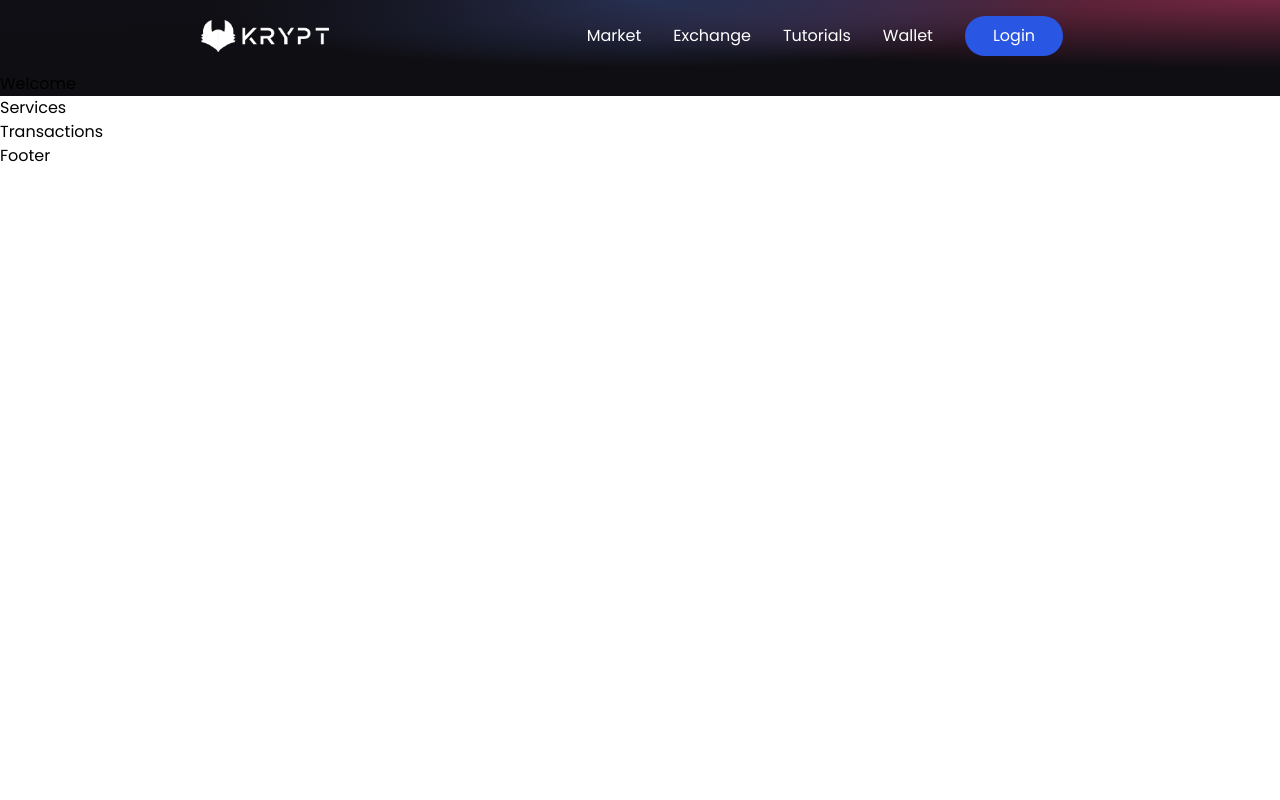
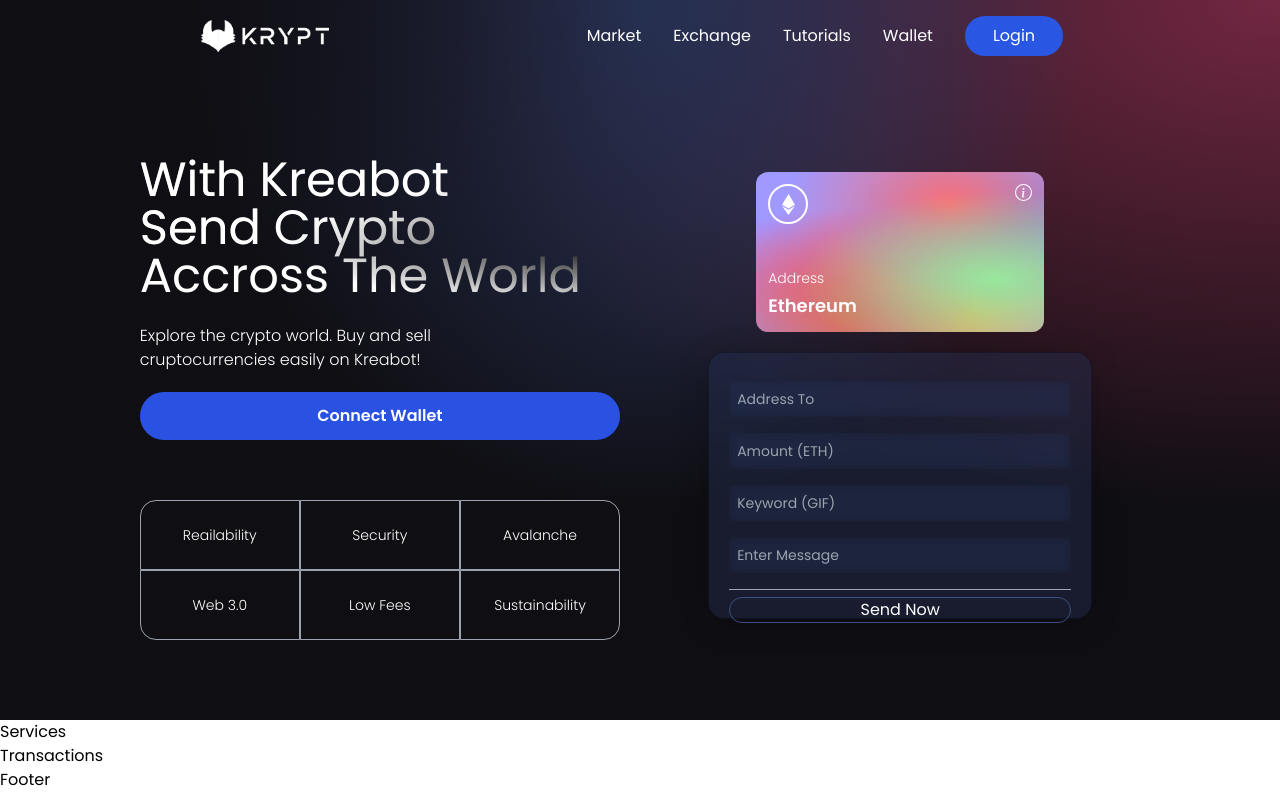
Before and after one commit to kreafik/Solidity-Project-2, a React (Vite) app in the folder client/: page / in a window 1280 px wide. Built offline with nearby package versions, Linux system fonts and the light colour scheme.

Commit message:
Yenilikler

```diff
--- a/client/src/components/Navbar.jsx
+++ b/client/src/components/Navbar.jsx
@@ -34,9 +34,12 @@
                     : <HiMenuAlt4 fontSize={28} className="text-white md:hidden cursor-pointer" onClick={() => setToggleMenu(true)}/>
                 }
                 {toggleMenu && (
-                    <ul>
+                    <ul
+                        className="z-10 fixed top-0 -right-2 p-3 w-[70vw] h-screen shadow-2xl md:hidden list-none
+                        flex flex-col justify-start items-end rounded-md blue-glassmorphism text-white animate-slide-in"
+                    >
                         <li className="text-xl w-full my-2">
-                            <AiOutlineClose onClick={() => setToggleMenu=(false)} />
+                            <AiOutlineClose onClick={() =>  setToggleMenu(false)} />
                         </li>
                         {["Market", "Exchange", "Tutorials", "Wallet"].map((item, index) => (
                             <NavbarItem key={item + index} title={item} classProps="my-2 text-lg"/>
--- a/client/src/components/Welcome.jsx
+++ b/client/src/components/Welcome.jsx
@@ -1,6 +1,120 @@
+import { AiFillPlayCircle } from "react-icons/ai";
+import { SiEthereum } from 'react-icons/si';
+import { BsInfoCircle } from 'react-icons/bs';
+
+import { Loader } from './';
+
+const commonStyles = "min-h-[70px] sm:px-0 px-2 sm:min-w-[120px] flex justify-center items-center border-[0.5px] border-gray-400 text-sm font-light text-white";
+
+const Input = ({ placeholder, name, type, value, handleChange }) => (
+    <input
+        placeholder = {placeholder}
+        type= {type}
+        step="0.0001"
+        value={value}
+        onChange={(e) => handleChange(e, name)}
+        className="my-2 w-full rounded-sm p-2 outline-none bg-transparent text-white border-none text-sm white-glassmorphism"
+    />
+);
+
+
 const Welcome = () => {
+
+    const connectWallet = () => {
+
+    }
+
+    const handleSubmit = () => {
+
+    }
+
     return (
-        <h1>Welcome</h1>
+        <div className="flex w-full justify-center items-center">
+            <div className="flex md:flex-row flex-col items-start justify-between md:p-20 py-12 px-4">
+                <div className="flex flex-1 justify-start flex-col md:mr-10">
+                    <h1 className="text-3xl sm:text-5xl text-white text-gradient py-1">
+                        With Kreabot<br />
+                        Send Crypto<br />
+                        Accross The World
+                    </h1>
+                    <p className="text-left mt-5 text-white font-light md:w-9/12 w-11/12 text-base">
+                        Explore the crypto world. Buy and sell cruptocurrencies easily on Kreabot!
+                    </p>
+                    <button
+                        type="button"
+                        onClick={connectWallet}
+                        className="flex flex-row justify-center items-center my-5 bg-[#2952e3] p-3 rounded-full cursor-pointer hover:bg-[#2546bd]"
+                    >
+                        <p className="text-white text-base font-semibold">Connect Wallet</p>
+                    </button>
+
+                    <div className="grid sm:grid-cols-3 grid-cols-2 w-full mt-10">
+                        <div className={`rounded-tl-2xl ${commonStyles}`}>
+                            Reailability
+                        </div>
+                        <div className={commonStyles}>
+                            Security
+                        </div>
+                        <div className={`rounded-tr-2xl ${commonStyles}`}>
+                            Avalanche
+                        </div>
+                        <div className={`rounded-bl-2xl ${commonStyles}`}>
+                            Web 3.0
+                        </div>
+                        <div className={commonStyles}>
+                            Low Fees
+                        </div>
+                        <div className={`rounded-br-2xl ${commonStyles}`}>
+                            Sustainability
+                        </div>
+                    </div>
+                </div>
+
+                <div className="flex flex-col flex-1 items-center justify-start w-full md:mt-0 mt-10">
+                    <div className="p-3 justify-end items-start flex-col rounded-xl h-40 sm:w-72 w-full my-5 eth-card white-glassmorpism">
+                        <div className="flex justify-between flex-col w-full h-full">
+                            <div className="flex justify-between items-start">
+                                <div className="w-10 h-10 rounded-full border-2 border-white flex justify-center items-center">
+                                    <SiEthereum fontSize={21} color="#fff" />
+                                </div>
+                                <BsInfoCircle fontSize={17} color="#fff" />
+                            </div>
+                            <div>
+                                <p className="text-white font-light text-sm">
+                                    Address
+                                </p>
+                                <p className="text-white font-semibold text-lg mt-1">
+                                    Ethereum
+                                </p>
+                            </div>
+                        </div>
+                    </div>
+                    <div className="p-5 sm:w-96 w-full flex flex-col justify-start items-center blue-glassmorphism">
+                        <Input placeholder="Address To" name="addressTo" type="text" handleChange={() => {}} />
+                        <Input placeholder="Amount (ETH)" name="amount" type="number" handleChange={() => {}} />
+                        <Input placeholder="Keyword (GIF)" name="keyword" type="text" handleChange={() => {}} />
+                        <Input placeholder="Enter Message" name="message" type="text" handleChange={() => {}} />
+
+                        <div className="h-[1px] w-full bg-gray-400 my-2">
+                            {false ?(
+                                <Loader />
+                            ) : (
+                                <button
+                                    type="button"
+                                    onClick={handleSubmit}
+                                    className="text-white w-full mt-2 border-[1px] p2 border-[#3d4f7c] rounded-full cursor-pointer"
+                                >
+                                    Send Now
+                                </button>
+                            )}
+                        </div>
+                    </div>
+
+
+                </div>
+
+            </div>
+        </div>
     )
 }
 
--- a/client/src/index.css
+++ b/client/src/index.css
@@ -72,6 +72,7 @@
     radial-gradient(at 53% 75%, hsla(174,94%,68%,1) 0, transparent 45%);
 }
 
+
 .text-gradient {
   background-color: #fff;
   background-image: radial-gradient(at 4% 36%, hsla(0,0%,100%,1) 0, transparent 53%), radial-gradient(at 100% 60%, rgb(0, 0, 0) 0, transparent 50%);
```
